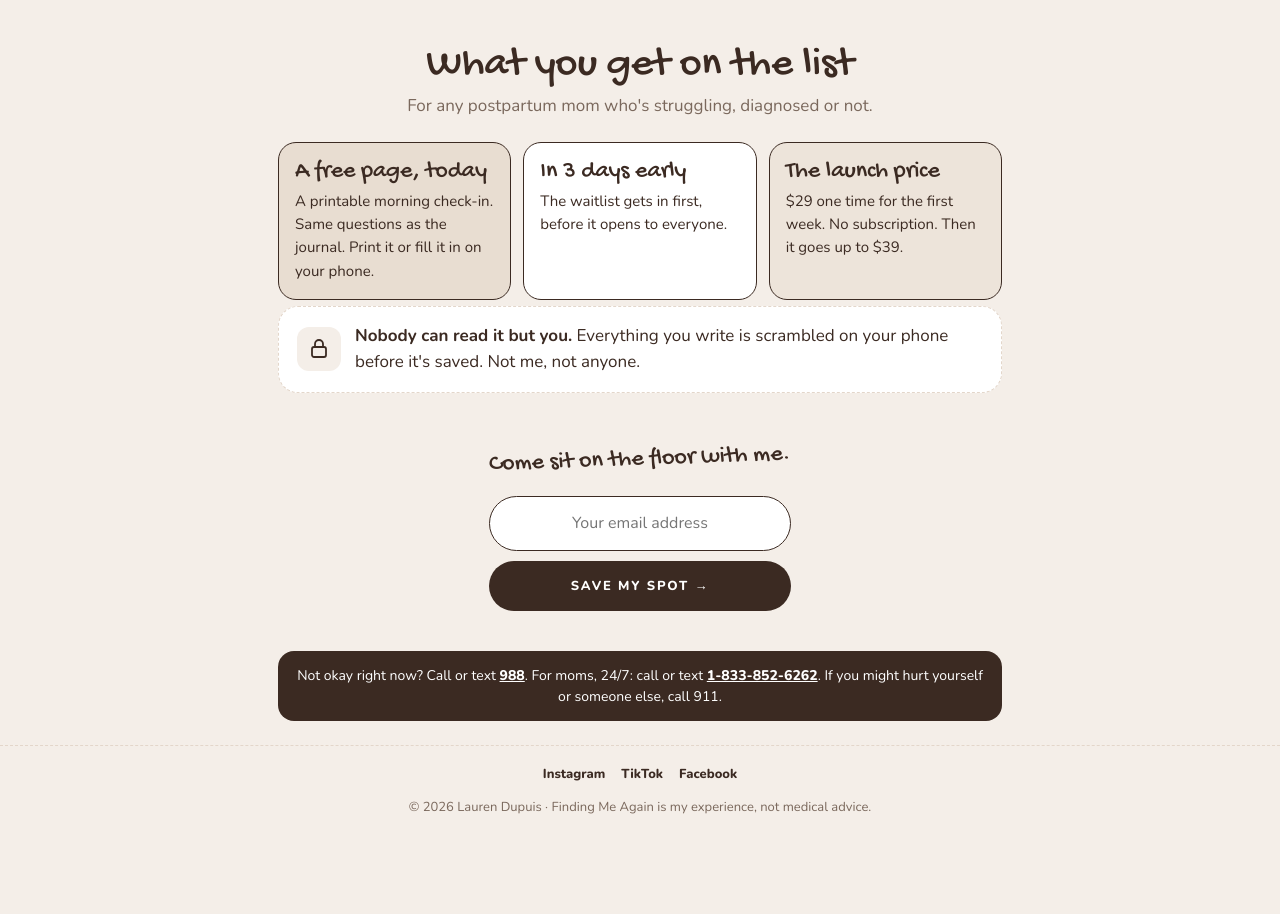
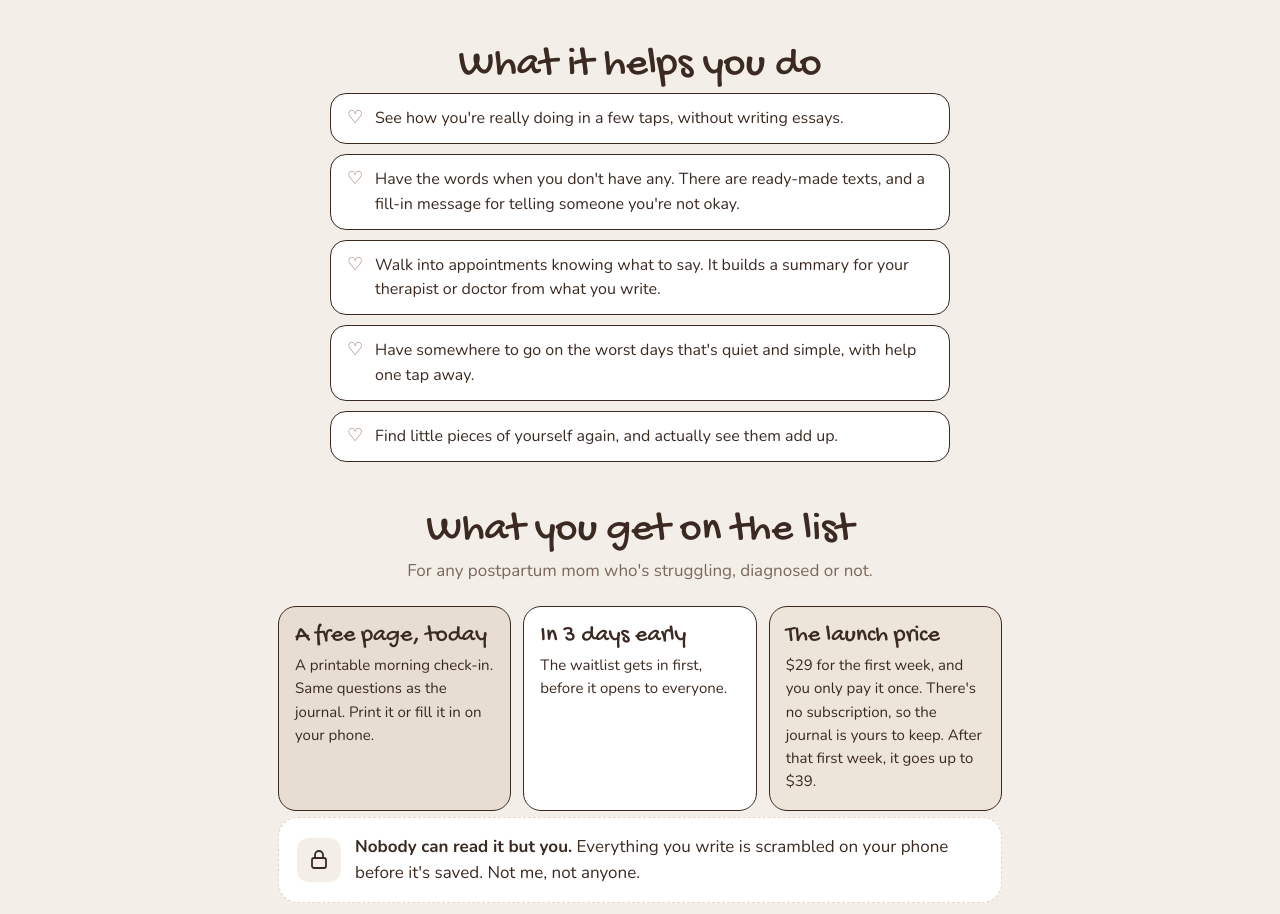
Before and after one commit to itslaurendupuis/itslaurendupuis.github.io, a plain HTML site: page waitlist/index.html in a window 1280 px wide. Shown: the part 1372-2286 px from the top of the page. Before the commit the page ends 2232 px from the top, so only its background shows below. Drawn offline with nearby package versions, Linux system fonts and the light colour scheme.

Commit message:
Waitlist: add What it helps you do list, clearer one-time price line
Co-Authored-By: Claude Opus 5.5 <noreply@anthropic.com>

```diff
--- a/waitlist/index.html
+++ b/waitlist/index.html
@@ -54,6 +54,9 @@ h2{font-family:var(--cute);font-weight:400;font-size:clamp(32px,7vw,42px);line-h
 .get b{font-family:var(--cute);font-weight:400;font-size:24px;line-height:1.05}
 .get p{margin:0;font-size:15px}
 @media (max-width:640px){.gets{grid-template-columns:1fr}}
+.helps{list-style:none;padding:0;margin:0 auto;max-width:620px;display:grid;gap:10px}
+.helps li{position:relative;background:var(--white);border:1.5px solid var(--ink);border-radius:16px;padding:12px 16px 12px 44px;font-size:16px}
+.helps li::before{content:"\2661";position:absolute;left:16px;top:10px;font-size:18px;color:var(--plum)}
 .private{display:grid;grid-template-columns:auto minmax(0,1fr);gap:14px;align-items:center;background:var(--white);border-radius:20px;padding:16px 18px;border:1.5px dashed var(--line);margin-top:6px}
 .private .lock{width:44px;height:44px;border-radius:12px;background:var(--petal);display:grid;place-items:center}
 .private p{margin:0}
@@ -99,12 +102,23 @@ footer .soc a{text-decoration:none;color:var(--ink)}
 </div></section>
 
 <section><div class="inner">
+  <h2>What it helps you do</h2>
+  <ul class="helps">
+    <li>See how you're really doing in a few taps, without writing essays.</li>
+    <li>Have the words when you don't have any. There are ready-made texts, and a fill-in message for telling someone you're not okay.</li>
+    <li>Walk into appointments knowing what to say. It builds a summary for your therapist or doctor from what you write.</li>
+    <li>Have somewhere to go on the worst days that's quiet and simple, with help one tap away.</li>
+    <li>Find little pieces of yourself again, and actually see them add up.</li>
+  </ul>
+</div></section>
+
+<section><div class="inner">
   <h2>What you get on the list</h2>
   <p class="sub">For any postpartum mom who's struggling, diagnosed or not.</p>
   <div class="gets">
     <div class="get"><b>A free page, today</b><p>A printable morning check-in. Same questions as the journal. Print it or fill it in on your phone.</p></div>
     <div class="get"><b>In 3 days early</b><p>The waitlist gets in first, before it opens to everyone.</p></div>
-    <div class="get"><b>The launch price</b><p>$29 one time for the first week. No subscription. Then it goes up to $39.</p></div>
+    <div class="get"><b>The launch price</b><p>$29 for the first week, and you only pay it once. There's no subscription, so the journal is yours to keep. After that first week, it goes up to $39.</p></div>
   </div>
   <div class="private"><span class="lock" aria-hidden="true"><svg viewBox="0 0 24 24" width="24" height="24" fill="none" stroke="currentColor" stroke-width="1.8" stroke-linecap="round"><rect x="5" y="10" width="14" height="10" rx="2"/><path d="M8 10V7a4 4 0 0 1 8 0v3"/></svg></span><p><b>Nobody can read it but you.</b> Everything you write is scrambled on your phone before it's saved. Not me, not anyone.</p></div>
 </div></section>
```
